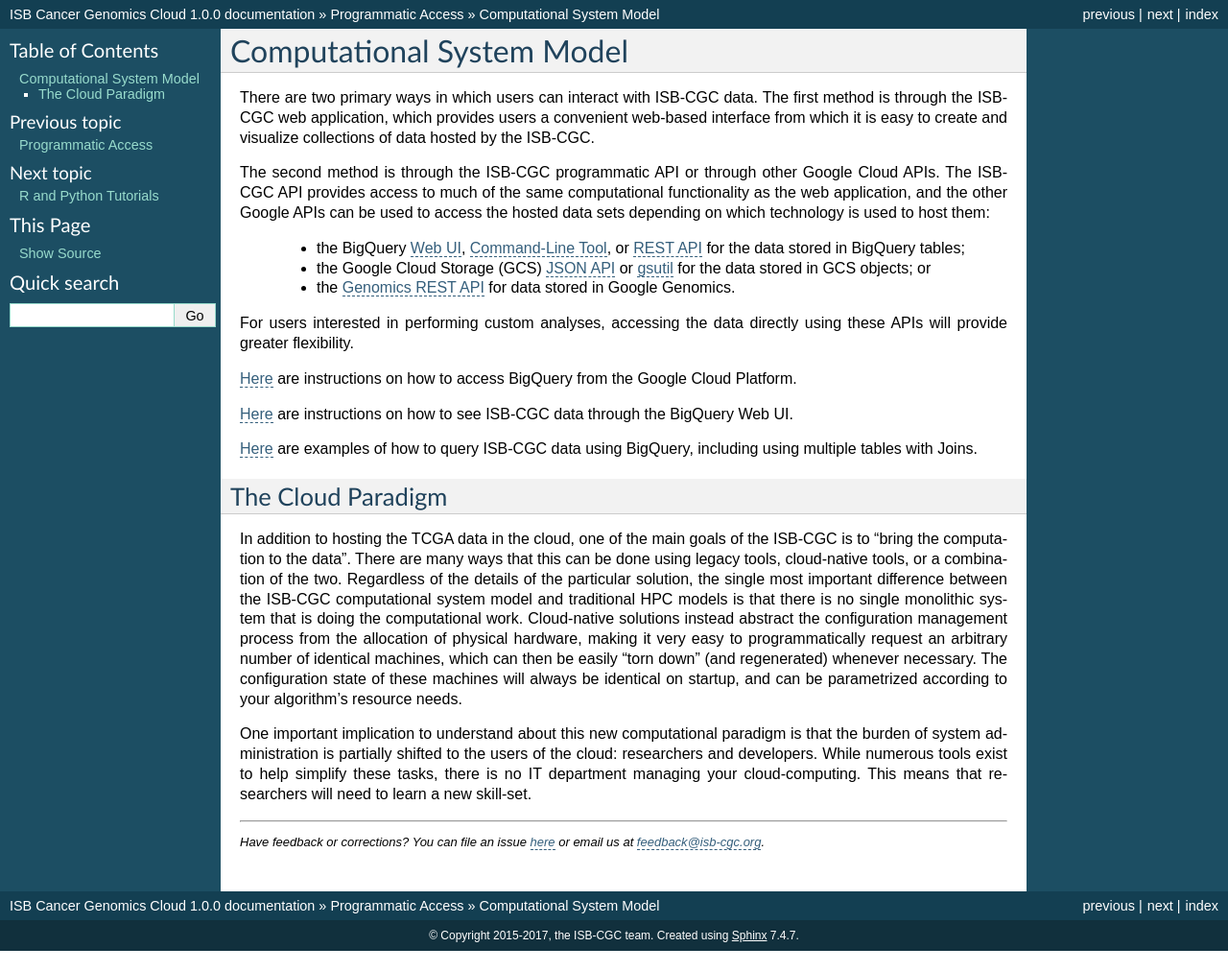
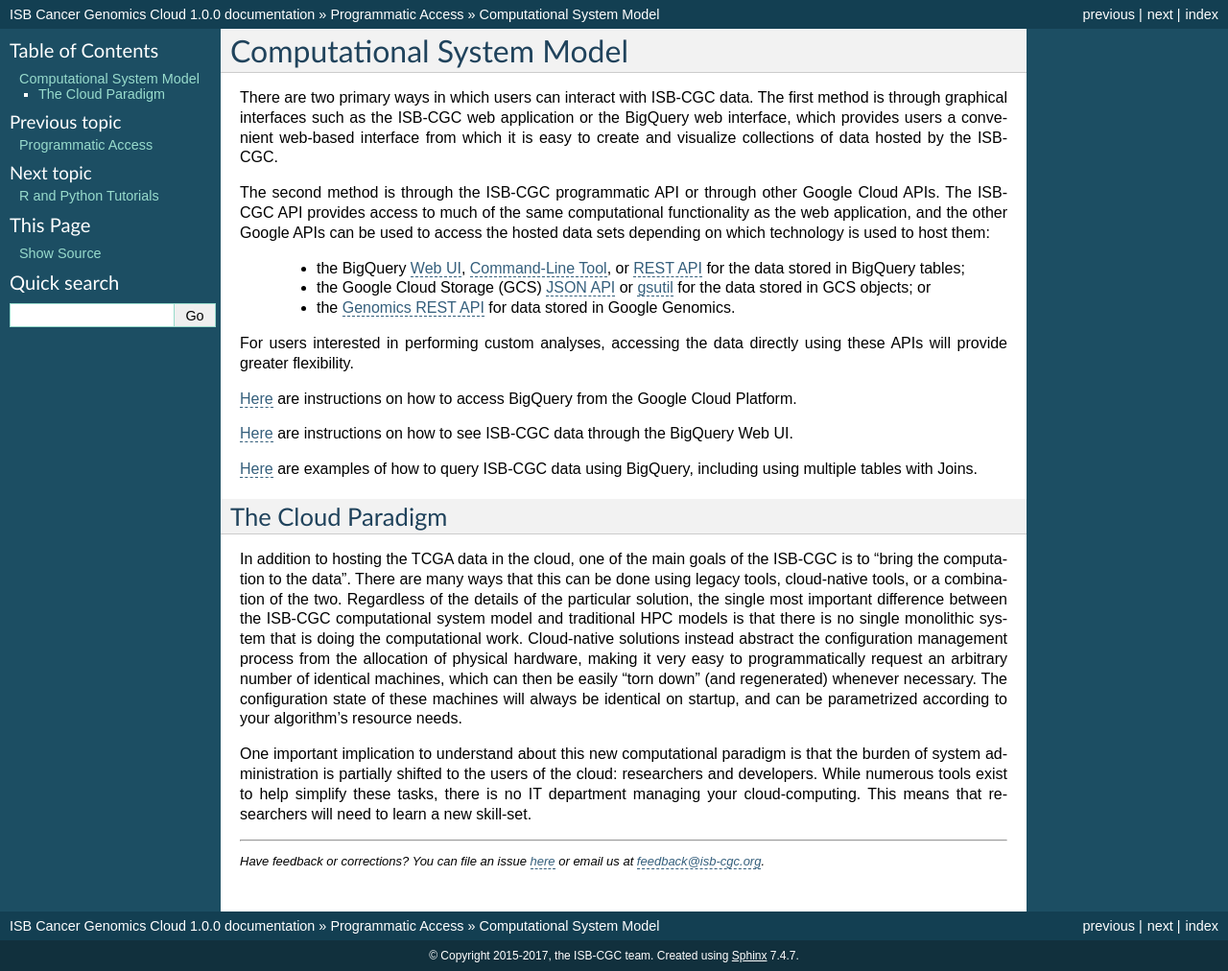
Before and after one commit to isb-cgc/readthedocs, a Sphinx documentation site: the page built from docs/source/sections/progapi/SysModel.rst, in a window 1280 px wide and 1012 px high. Shown: the whole window at 96% size. Built offline with Sphinx 7.4.7, drawn with Linux system fonts in a browser that asks for light colours; pages that are not in the unit, such as notebooks, are missing from menus.

Commit message:
Added a mention of the BQ Web page

```diff
--- a/docs/source/sections/progapi/SysModel.rst
+++ b/docs/source/sections/progapi/SysModel.rst
@@ -2,8 +2,7 @@
 **************************
 
 There are two primary ways in which users can interact with ISB-CGC data.  The first method is
-through the ISB-CGC web application, which provides users a convenient web-based interface from
-which it is easy to create and visualize collections of data hosted by the ISB-CGC.
+through graphical interfaces such as the ISB-CGC web application or the BigQuery web interface, which provides users a convenient web-based interface from which it is easy to create and visualize collections of data hosted by the ISB-CGC.
 
 The second method is through the ISB-CGC programmatic API or through other Google Cloud APIs.
 The ISB-CGC API provides access to much of the same computational functionality as the
```
